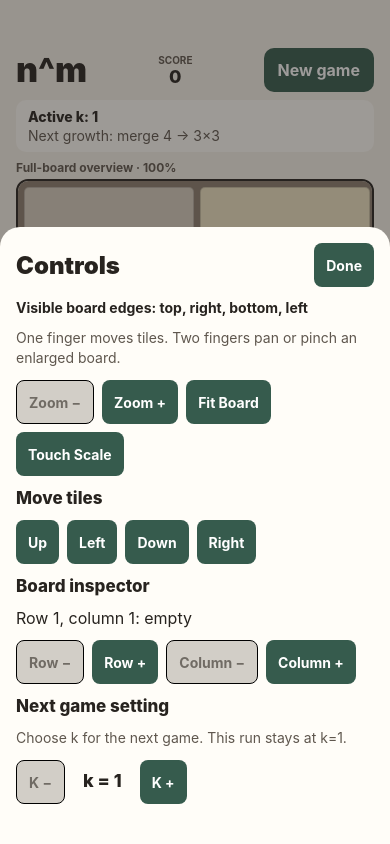
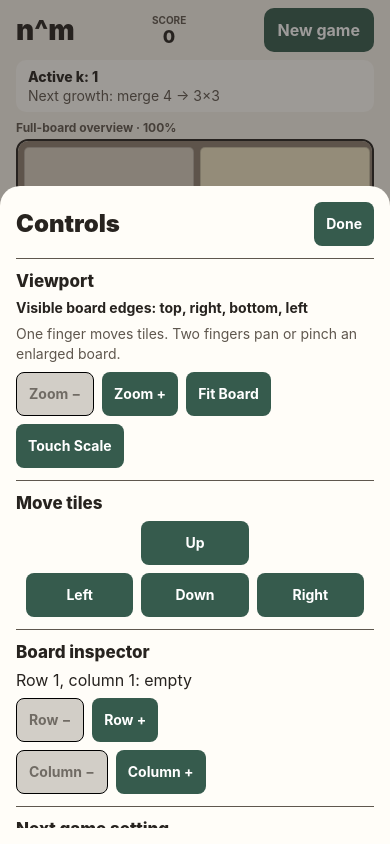
Before and after one commit to futuroptimist/n-m, a React Native app: screen / in a window 390 px wide. Both pictures are taken after a click on the button "Controls". Built offline with nearby package versions, Linux system fonts and the light colour scheme.

Commit message:
Fit gameplay to safe areas and organize compact controls

```diff
--- a/src/components/GameBoard.tsx
+++ b/src/components/GameBoard.tsx
@@ -13,7 +13,9 @@ import {
   Animated,
   Modal,
   PanResponder,
+  Platform,
   Pressable,
+  SafeAreaView,
   ScrollView,
   StyleSheet,
   Text,
@@ -49,6 +51,17 @@ import {
   type ViewportPosition,
 } from './boardInteraction';
 
+// The public core SafeAreaView is iOS-only. RN 0.86 also ships this Android
+// native view, which applies system-bar and display-cutout WindowInsets.
+// Keep this adapter local while this cleanup cannot add a safe-area dependency.
+export const PlatformSafeAreaView: typeof SafeAreaView =
+  Platform.OS === 'android'
+    ? // Reuse RN's codegenerated component (including its Fabric view config).
+      // eslint-disable-next-line @typescript-eslint/no-require-imports
+      require('react-native/Libraries/Components/SafeAreaView/RCTSafeAreaViewNativeComponent')
+        .default
+    : SafeAreaView;
+
 interface GameBoardProps {
   controlsOpen: boolean;
   game: GameState;
@@ -77,6 +90,7 @@ export function GameBoard({
   pendingK,
 }: GameBoardProps) {
   const [viewportSize, setViewportSize] = useState(0);
+  const [availableSize, setAvailableSize] = useState(0);
   const [zoom, setZoom] = useState(FIT_ZOOM);
   const [position, setPosition] = useState<ViewportPosition>({ x: 0, y: 0 });
   const [inspectorRow, setInspectorRow] = useState(0);
@@ -288,9 +302,18 @@ export function GameBoard({
         {mode} · {Math.round(zoom * 100)}%
       </Text>
       <View
+        style={styles.boardSpace}
+        onLayout={({ nativeEvent: { layout } }) =>
+          setAvailableSize(Math.max(0, Math.min(layout.width, layout.height)))
+        }
+      >
+        <View
           accessibilityLabel={`${game.sideLength} by ${game.sideLength} game board, ${mode}`}
           onLayout={onLayout}
-        style={styles.viewport}
+          style={[
+            styles.viewport,
+            { width: availableSize, height: availableSize },
+          ]}
           {...viewportResponder.panHandlers}
         >
           {viewportSize > 0 ? (
@@ -334,7 +357,9 @@ export function GameBoard({
                             style={
                               cell?.visible === false
                                 ? { opacity: 0 }
-                              : isSpawn && moveResult !== null && !reduceMotion
+                                : isSpawn &&
+                                    moveResult !== null &&
+                                    !reduceMotion
                                   ? {
                                       opacity: spawnProgress,
                                       transform: [
@@ -392,6 +417,7 @@ export function GameBoard({
             </View>
           ) : null}
         </View>
+      </View>
 
       <Modal
         animationType={reduceMotion ? 'none' : 'slide'}
@@ -400,6 +426,7 @@ export function GameBoard({
         visible={controlsOpen}
       >
         <View style={styles.modalBackdrop}>
+          <PlatformSafeAreaView style={styles.modalSafeArea}>
             <View accessibilityViewIsModal style={styles.modalCard}>
               <View style={styles.modalHeader}>
                 <Text accessibilityRole="header" style={styles.modalTitle}>
@@ -412,6 +439,13 @@ export function GameBoard({
                 />
               </View>
               <ScrollView contentContainerStyle={styles.modalContent}>
+                <View style={styles.controlSection}>
+                  <Text
+                    accessibilityRole="header"
+                    style={styles.inspectorTitle}
+                  >
+                    Viewport
+                  </Text>
                   <Text style={styles.edgeText}>{edgeDescription(edges)}</Text>
                   <Text style={styles.hint}>
                     One finger moves tiles. Two fingers pan or pinch an enlarged
@@ -425,7 +459,9 @@ export function GameBoard({
                       text="Zoom −"
                     />
                     <BoardButton
-                  disabled={zoom >= maximumZoom(game.sideLength, viewportSize)}
+                      disabled={
+                        zoom >= maximumZoom(game.sideLength, viewportSize)
+                      }
                       label="Zoom board in"
                       onPress={() => applyViewport(zoom + 0.25, position)}
                       text="Zoom +"
@@ -446,21 +482,54 @@ export function GameBoard({
                       text="Touch scale"
                     />
                   </View>
-              <Text accessibilityRole="header" style={styles.inspectorTitle}>
+                </View>
+                <View style={styles.controlSection}>
+                  <Text
+                    accessibilityRole="header"
+                    style={styles.inspectorTitle}
+                  >
                     Move tiles
                   </Text>
-              <View style={styles.controlRow}>
-                {(['up', 'left', 'down', 'right'] as const).map((direction) => (
+                  <View style={styles.directionPad}>
+                    <View style={styles.directionRow}>
                       <BoardButton
                         disabled={moveResult !== null}
-                    key={direction}
-                    label={`Move ${direction}`}
-                    onPress={() => onMove(direction)}
-                    text={direction}
+                        label="Move up"
+                        directional
+                        onPress={() => onMove('up')}
+                        text="up"
                       />
-                ))}
                     </View>
-              <Text accessibilityRole="header" style={styles.inspectorTitle}>
+                    <View style={styles.directionRow}>
+                      <BoardButton
+                        disabled={moveResult !== null}
+                        label="Move left"
+                        directional
+                        onPress={() => onMove('left')}
+                        text="left"
+                      />
+                      <BoardButton
+                        disabled={moveResult !== null}
+                        label="Move down"
+                        directional
+                        onPress={() => onMove('down')}
+                        text="down"
+                      />
+                      <BoardButton
+                        disabled={moveResult !== null}
+                        label="Move right"
+                        directional
+                        onPress={() => onMove('right')}
+                        text="right"
+                      />
+                    </View>
+                  </View>
+                </View>
+                <View style={styles.controlSection}>
+                  <Text
+                    accessibilityRole="header"
+                    style={styles.inspectorTitle}
+                  >
                     Board inspector
                   </Text>
                   <Text style={styles.inspectorValue}>
@@ -479,6 +548,8 @@ export function GameBoard({
                       onPress={() => setInspectorRow(row + 1)}
                       text="Row +"
                     />
+                  </View>
+                  <View style={styles.controlRow}>
                     <BoardButton
                       disabled={column === 0}
                       label="Previous board column"
@@ -492,11 +563,17 @@ export function GameBoard({
                       text="Column +"
                     />
                   </View>
-              <Text accessibilityRole="header" style={styles.inspectorTitle}>
+                </View>
+                <View style={styles.controlSection}>
+                  <Text
+                    accessibilityRole="header"
+                    style={styles.inspectorTitle}
+                  >
                     Next game setting
                   </Text>
                   <Text style={styles.hint}>
-                Choose k for the next game. This run stays at k={game.activeK}.
+                    Choose k for the next game. This run stays at k=
+                    {game.activeK}.
                   </Text>
                   <View style={styles.controlRow}>
                     <BoardButton
@@ -525,8 +602,10 @@ export function GameBoard({
                       values 5–10 cannot grow beyond 2×2.
                     </Text>
                   ) : null}
+                </View>
               </ScrollView>
             </View>
+          </PlatformSafeAreaView>
         </View>
       </Modal>
     </View>
@@ -580,11 +659,13 @@ function Tile({
 }
 
 function BoardButton({
+  directional = false,
   disabled = false,
   label,
   onPress,
   text,
 }: {
+  directional?: boolean;
   disabled?: boolean;
   label: string;
   onPress: () => void;
@@ -599,6 +680,7 @@ function BoardButton({
       onPress={onPress}
       style={({ pressed }) => [
         styles.controlButton,
+        directional && styles.directionButton,
         disabled && styles.disabledButton,
         pressed && !disabled && styles.pressed,
       ]}
@@ -611,15 +693,20 @@ function BoardButton({
 }
 
 const styles = StyleSheet.create({
-  section: { flexShrink: 1, gap: 4, width: '100%' },
-  modeText: { color: colors.mutedInk, fontSize: 12, fontWeight: '700' },
+  section: { flex: 1, minHeight: 0, gap: 4, width: '100%' },
+  boardSpace: { flex: 1, minHeight: 0, alignItems: 'center' },
+  modeText: {
+    color: colors.mutedInk,
+    flexShrink: 0,
+    fontSize: 12,
+    fontWeight: '700',
+  },
   viewport: {
-    aspectRatio: 1,
+    flexShrink: 0,
     borderColor: colors.ink,
     borderRadius: 12,
     borderWidth: 2,
     overflow: 'hidden',
-    width: '100%',
   },
   board: { backgroundColor: colors.board, borderRadius: 10 },
   row: { flexDirection: 'row' },
@@ -642,6 +729,7 @@ const styles = StyleSheet.create({
     flex: 1,
     justifyContent: 'flex-end',
   },
+  modalSafeArea: { flex: 1, justifyContent: 'flex-end' },
   modalCard: {
     backgroundColor: colors.panel,
     borderTopLeftRadius: 20,
@@ -650,12 +738,27 @@ const styles = StyleSheet.create({
     padding: spacing.medium,
   },
   modalHeader: {
+    flexShrink: 0,
+    flexWrap: 'wrap',
+    gap: spacing.small,
     alignItems: 'center',
     flexDirection: 'row',
     justifyContent: 'space-between',
   },
   modalTitle: { color: colors.ink, fontSize: 24, fontWeight: '900' },
   modalContent: { gap: 12, paddingBottom: 24, paddingTop: 12 },
+  controlSection: {
+    gap: spacing.small,
+    borderTopColor: colors.mutedInk,
+    borderTopWidth: StyleSheet.hairlineWidth,
+    paddingTop: 12,
+  },
+  directionPad: { gap: spacing.small },
+  directionRow: {
+    flexDirection: 'row',
+    justifyContent: 'center',
+    gap: spacing.small,
+  },
   edgeText: { color: colors.ink, fontSize: 14, fontWeight: '700' },
   hint: { color: colors.mutedInk, fontSize: 14, lineHeight: 20 },
   controlRow: { flexDirection: 'row', flexWrap: 'wrap', gap: spacing.small },
@@ -665,14 +768,20 @@ const styles = StyleSheet.create({
     borderRadius: 8,
     justifyContent: 'center',
     minHeight: 44,
+    minWidth: 44,
+    flexShrink: 0,
+    maxWidth: '100%',
     paddingHorizontal: 12,
+    paddingVertical: 8,
   },
   controlText: {
     color: colors.white,
     fontSize: 14,
     fontWeight: '700',
     textTransform: 'capitalize',
+    textAlign: 'center',
   },
+  directionButton: { width: '30%' },
   disabledButton: { backgroundColor: '#d2cec7', borderWidth: 1 },
   disabledText: { color: '#706b64' },
   pressed: { backgroundColor: colors.primaryPressed, opacity: 0.9 },
--- a/src/screens/GameScreen.tsx
+++ b/src/screens/GameScreen.tsx
@@ -8,9 +8,10 @@ import {
   StyleSheet,
   Text,
   View,
+  useWindowDimensions,
 } from 'react-native';
 
-import { GameBoard } from '../components/GameBoard';
+import { GameBoard, PlatformSafeAreaView } from '../components/GameBoard';
 import { selectMoveAnnouncement } from '../components/boardInteraction';
 import {
   createGame,
@@ -25,6 +26,8 @@ import { gameStorage } from '../storage/asyncStorageAdapter';
 import type { RecoveryReason } from '../storage/gameStorage';
 
 export function GameScreen() {
+  const { width, fontScale } = useWindowDimensions();
+  const compactHeader = width < 360 || fontScale > 1.2;
   const [pendingK, setPendingK] = useState(1);
   const [game, setGame] = useState<GameState | null>(null);
   const [boardSession, setBoardSession] = useState(0);
@@ -189,7 +192,7 @@ export function GameScreen() {
   };
 
   return (
-    <View style={styles.screen}>
+    <PlatformSafeAreaView style={styles.screen}>
       <View style={styles.content}>
         <View style={styles.header}>
           <Text
@@ -202,6 +205,7 @@ export function GameScreen() {
           <View
             accessible
             accessibilityLabel={`Score ${game.score.toString()}`}
+            style={styles.scoreGroup}
           >
             <Text style={styles.scoreLabel}>SCORE</Text>
             <Text style={styles.score}>{game.score.toString()}</Text>
@@ -212,6 +216,7 @@ export function GameScreen() {
             onPress={requestNewGame}
             style={({ pressed }) => [
               styles.primaryButton,
+              compactHeader && styles.compactNewGame,
               pressed && styles.pressed,
             ]}
           >
@@ -220,7 +225,7 @@ export function GameScreen() {
         </View>
         <View style={styles.statusPanel}>
           <Text style={styles.activeSetting}>Active k: {game.activeK}</Text>
-          <Text numberOfLines={1} adjustsFontSizeToFit style={styles.milestone}>
+          <Text numberOfLines={2} style={styles.milestone}>
             Next growth: merge {growth.nextExpansionTile.toString()} →{' '}
             {growth.sideLength + 1}×{growth.sideLength + 1}
           </Text>
@@ -252,15 +257,21 @@ export function GameScreen() {
         >
           <Text style={styles.primaryButtonText}>Controls</Text>
         </Pressable>
-        {moveResult === null ? null : (
-          <Text
-            accessible
-            accessibilityLabel="Moving tiles. Directional moves are temporarily unavailable."
-            style={styles.moveStatus}
-          >
-            Moving tiles… Directional moves are temporarily unavailable.
-          </Text>
-        )}
+        {/* Keep the viewport stable while the move status appears. */}
+        <Text
+          accessible={moveResult !== null}
+          accessibilityElementsHidden={moveResult === null}
+          importantForAccessibility={
+            moveResult === null ? 'no-hide-descendants' : 'auto'
+          }
+          accessibilityLabel="Moving tiles. Directional moves are temporarily unavailable."
+          style={[
+            styles.moveStatus,
+            moveResult === null && styles.idleMoveStatus,
+          ]}
+        >
+          Moving tiles… Directional moves are temporarily unavailable.
+        </Text>
         {game.status === 'game-over' ? (
           <View accessibilityLiveRegion="polite" style={styles.gameOverPanel}>
             <Text accessibilityRole="header" style={styles.gameOverTitle}>
@@ -272,7 +283,7 @@ export function GameScreen() {
           </View>
         ) : null}
       </View>
-    </View>
+    </PlatformSafeAreaView>
   );
 }
 
@@ -293,23 +304,31 @@ const styles = StyleSheet.create({
     maxWidth: 440,
     textAlign: 'center',
   },
-  errorText: { color: '#8b1e1e', fontSize: 13 },
+  errorText: { color: '#8b1e1e', flexShrink: 0, fontSize: 13 },
   screen: {
     alignItems: 'center',
     backgroundColor: colors.background,
     flex: 1,
+  },
+  content: {
+    flex: 1,
+    gap: spacing.small,
+    maxWidth: 472,
+    width: '100%',
     paddingHorizontal: spacing.medium,
-    paddingTop: 48,
-    paddingBottom: 12,
+    paddingVertical: spacing.small,
   },
-  content: { flex: 1, gap: spacing.small, maxWidth: 440, width: '100%' },
   header: {
     alignItems: 'center',
     flexDirection: 'row',
+    flexWrap: 'wrap',
+    flexShrink: 0,
     gap: 10,
     justifyContent: 'space-between',
   },
-  title: { color: colors.ink, fontSize: 34, fontWeight: '900', lineHeight: 40 },
+  title: { color: colors.ink, flexShrink: 0, fontSize: 28, fontWeight: '900' },
+  scoreGroup: { flexBasis: 80, flexGrow: 1, minWidth: 0 },
+  compactNewGame: { width: '100%' },
   scoreLabel: {
     color: colors.mutedInk,
     fontSize: 10,
@@ -328,11 +347,15 @@ const styles = StyleSheet.create({
     borderRadius: 10,
     justifyContent: 'center',
     minHeight: 44,
+    flexShrink: 0,
+    maxWidth: '100%',
     paddingHorizontal: 14,
+    paddingVertical: 8,
   },
   primaryButtonText: { color: colors.white, fontSize: 16, fontWeight: '700' },
   pressed: { backgroundColor: colors.primaryPressed, opacity: 0.9 },
   statusPanel: {
+    flexShrink: 0,
     backgroundColor: colors.panel,
     borderRadius: 10,
     paddingHorizontal: 12,
@@ -341,6 +364,7 @@ const styles = StyleSheet.create({
   activeSetting: { color: colors.ink, fontSize: 14, fontWeight: '800' },
   milestone: { color: colors.mutedInk, fontSize: 14, marginTop: 2 },
   controlsButton: {
+    flexShrink: 0,
     alignItems: 'center',
     alignSelf: 'center',
     backgroundColor: colors.primary,
@@ -348,9 +372,18 @@ const styles = StyleSheet.create({
     justifyContent: 'center',
     minHeight: 44,
     paddingHorizontal: 28,
+    paddingVertical: 8,
   },
-  moveStatus: { color: colors.mutedInk, fontSize: 12, textAlign: 'center' },
+  moveStatus: {
+    color: colors.mutedInk,
+    flexShrink: 0,
+    fontSize: 12,
+    textAlign: 'center',
+  },
+  idleMoveStatus: { opacity: 0 },
   gameOverPanel: {
+    flexShrink: 0,
+    flexWrap: 'wrap',
     alignItems: 'center',
     backgroundColor: colors.panel,
     borderRadius: 10,
```
Lines whose indentation alone changed are shown as unchanged.
